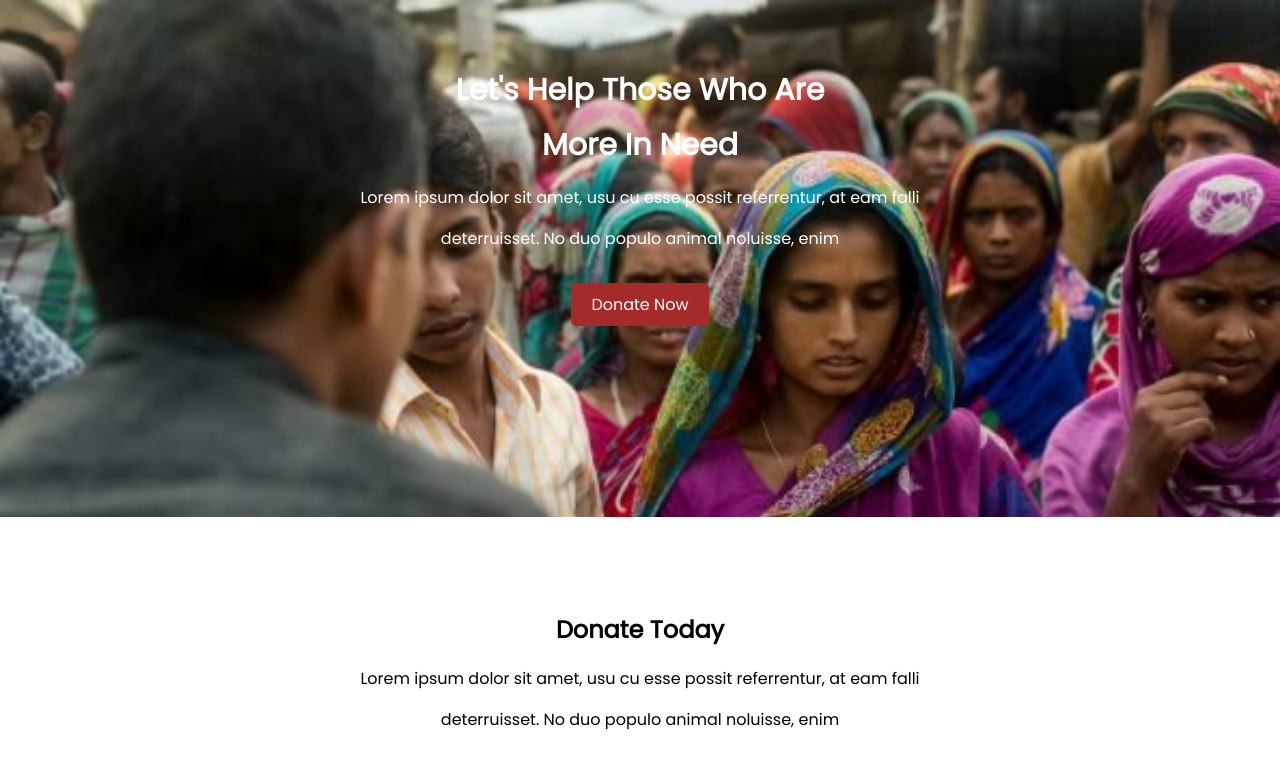
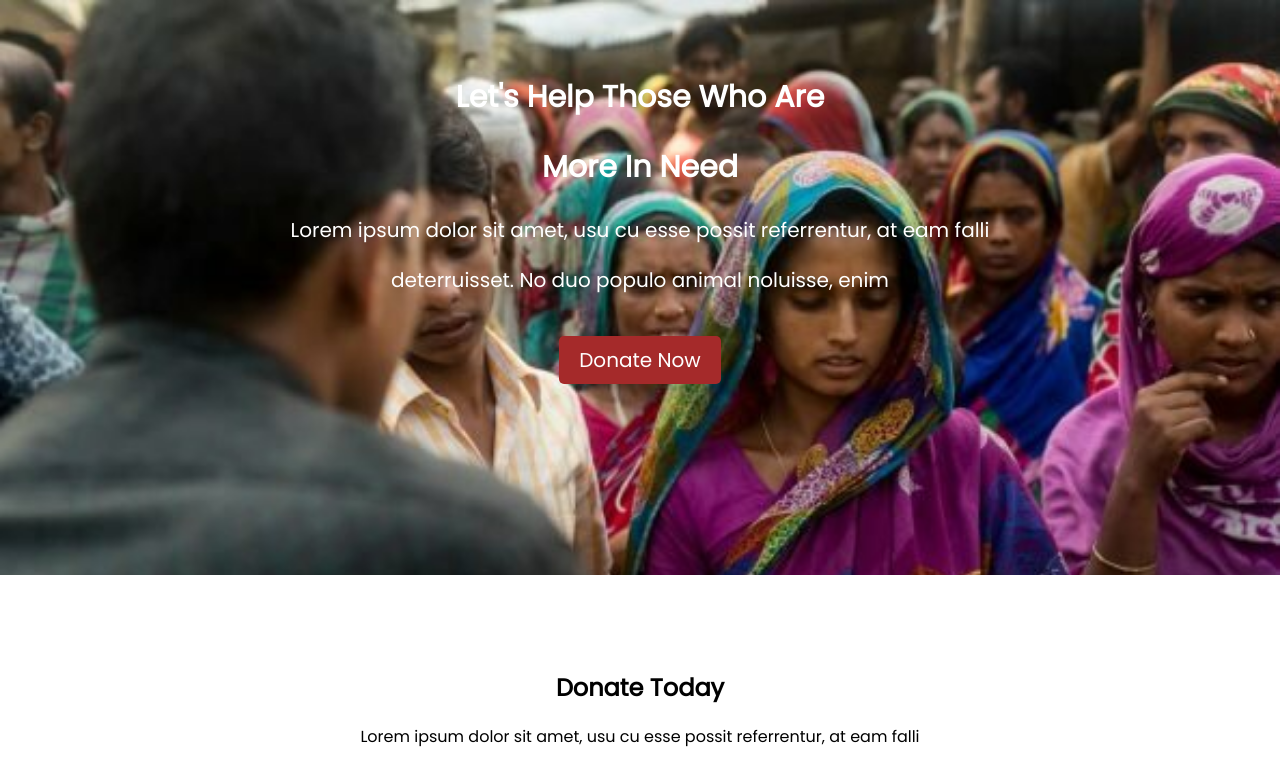
Before and after one commit to maksud5084/donate-today, a plain HTML site: page index.html in a window 1280 px wide. Shown: the top 762 px of the page. Drawn offline with Linux system fonts and the light colour scheme.

Commit message:
some changes

```diff
--- a/index.html
+++ b/index.html
@@ -14,7 +14,7 @@
 
 <body>
     <section class="top-part">
-        <div class="top-part-div">
+        <div>
             <h1> Let's Help Those Who Are</h1>
             <h1>More In Need</h1>
         </div>
--- a/style.css
+++ b/style.css
@@ -1,15 +1,6 @@
 body {
     font-family: 'Poppins', sans-serif;
     margin: 0px;
-
-}
-
-.click-button {
-    text-decoration: none;
-    padding: 10px 20px;
-    background-color: brown;
-    border-radius: 5px;
-    color: white;
 
 }
 
@@ -20,12 +11,18 @@ body {
     background-repeat: no-repeat;
     background-size: cover;
     background-image: url(images/donation1.jpg);
+    padding-top: 50px;
+    font-size: 20px;
+    line-height: normal;
 }
 
-.top-part-div {
-    padding-top: 50px;
-    font-size: 20px;
-    line-height: 30px;
+.click-button {
+    text-decoration: none;
+    padding: 10px 20px;
+    background-color: brown;
+    border-radius: 5px;
+    color: white;
+
 }
 
 .donate {
```
